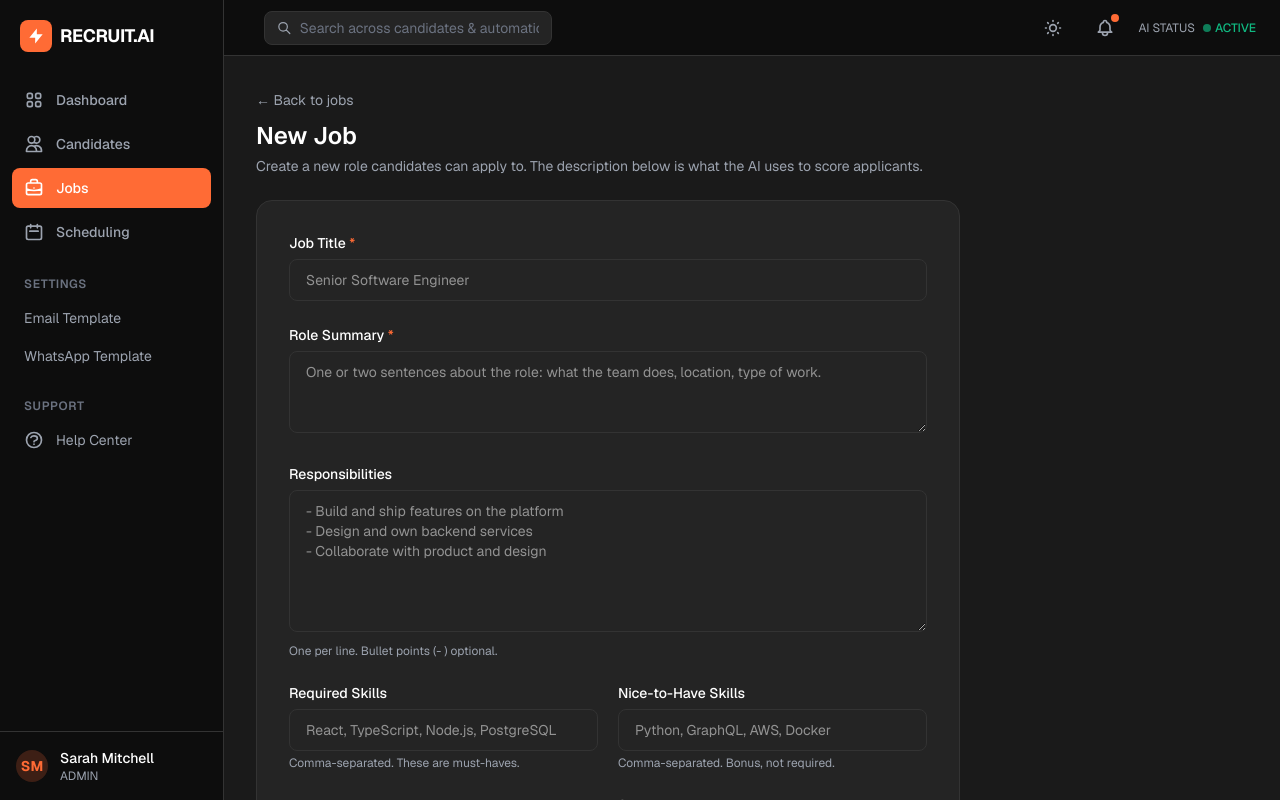
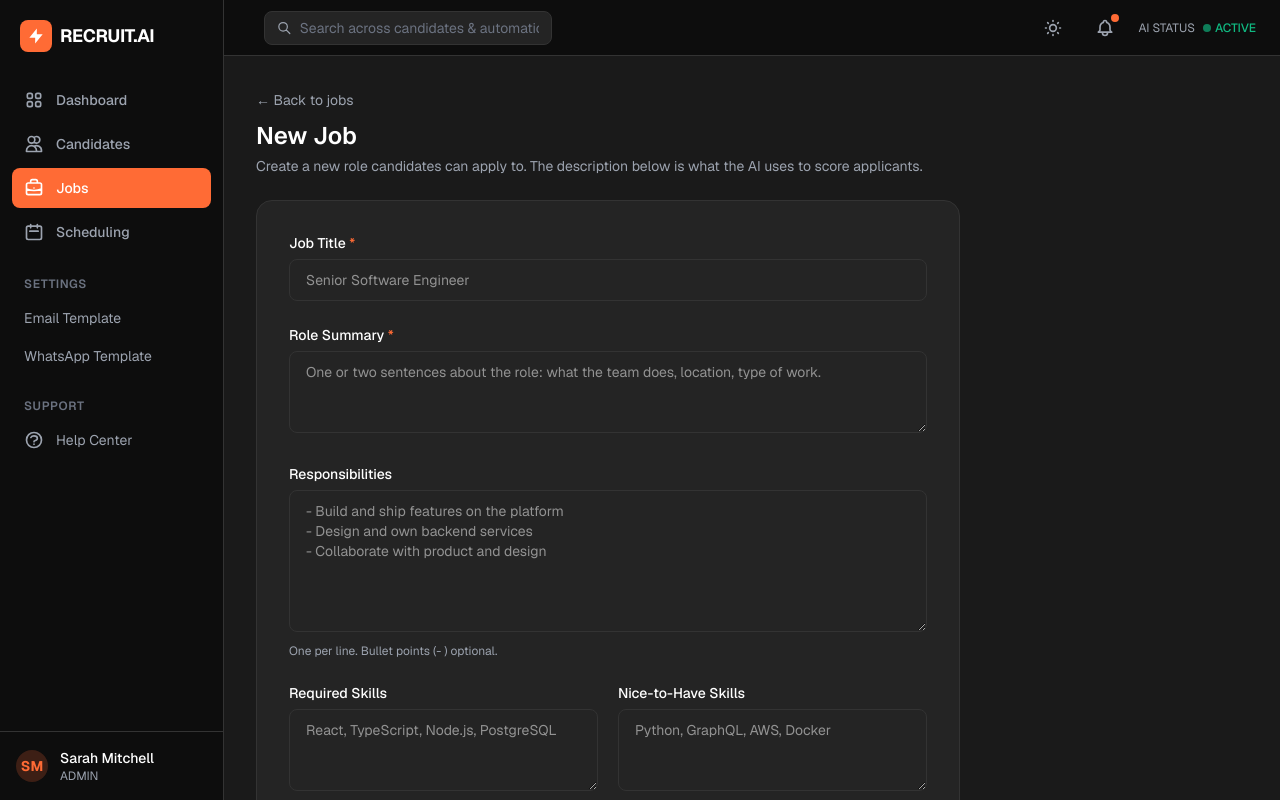
Before and after one commit to bigai-dev/ai-hr-system, a Next.js app: page /jobs/new in a window 1280 px wide. Shown: the top 800 px of the page. Built offline with nearby package versions, Linux system fonts and the light colour scheme.

Commit message:
Job form: skills fields use textareas so long lists don't get cut off

```diff
--- a/src/app/(dashboard)/jobs/JobForm.tsx
+++ b/src/app/(dashboard)/jobs/JobForm.tsx
@@ -27,13 +27,13 @@ function SkillsField({
       <label htmlFor={id} className="block text-sm font-medium mb-1.5">
         {label}
       </label>
-      <input
+      <textarea
         id={id}
-        type="text"
+        rows={3}
         value={value}
         onChange={(e) => onChange(e.target.value)}
         placeholder={placeholder}
-        className="w-full bg-card border border-card-border rounded-lg px-4 py-2.5 text-sm focus:outline-none focus:border-accent focus:ring-1 focus:ring-accent transition-colors"
+        className="w-full bg-card border border-card-border rounded-lg px-4 py-2.5 text-sm focus:outline-none focus:border-accent focus:ring-1 focus:ring-accent transition-colors resize-vertical"
       />
       <p className="text-xs text-muted mt-1">{hint}</p>
     </div>
```
